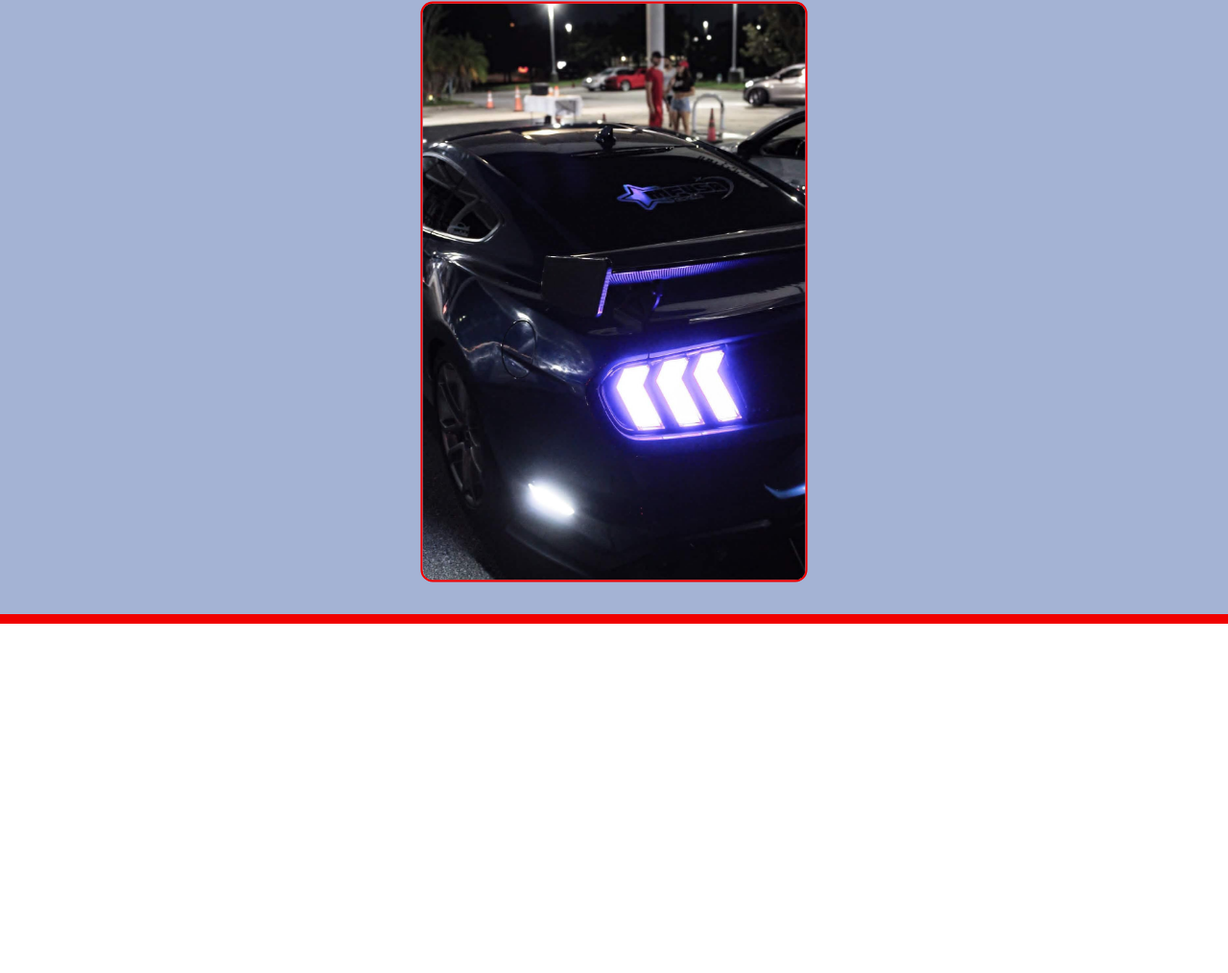
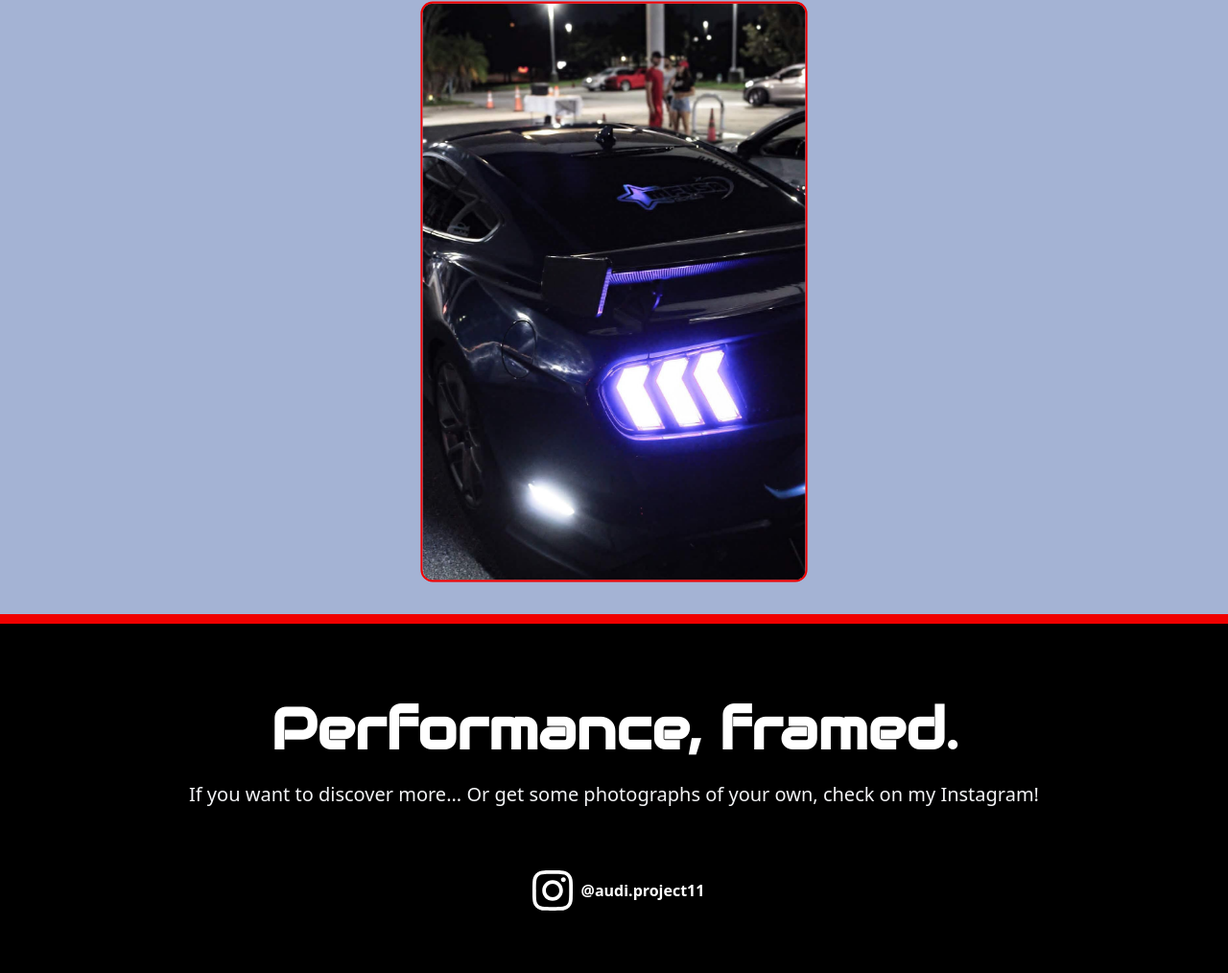
Before and after one commit to Shaedow2000/audi.project11, a website built with Vite: page index.html in a window 1280 px wide. Shown: the part 7328-8342 px from the top of the page at 96% size. Before the commit the page ends 7978 px from the top, so only its background shows below. Built offline with nearby package versions, Linux system fonts and the light colour scheme.

Commit message:
Create footer section.

```diff
--- a/index.html
+++ b/index.html
@@ -43,5 +43,16 @@
         <img src="src/assets/IMG_20260117_172521_968.jpg" alt="img10" id="p10" />
       </div>
     </section>
+    <footer class="w-screen h-fit bg-uniform-black pt-6 flex flex-col justify-center items-center">
+      <h1 class="text-2xl md:text-4xl lg:text-6xl text-white text-center md:pt-14 font-bold font-audiowide" id="fourth-header">Performance, framed.</h1>
+      <p class="text-lg md:text-xl text-gray-100 text-center pt-6 px-2" id="third-text">If you want to discover more... Or get some photographs of your own, check on my Instagram!</p>
+      <a href="https://www.instagram.com/audi.project11" class="flex items-center justify-center" id="instagram-link">
+        <svg xmlns="http://www.w3.org/2000/svg" viewBox="0 0 640 640" width="60px" id="ig-svg">
+          <!--!Font Awesome Free v7.1.0 by @fontawesome - https://fontawesome.com License - https://fontawesome.com/license/free Copyright 2026 Fonticons, Inc.-->
+          <path d="M320.3 205C256.8 204.8 205.2 256.2 205 319.7C204.8 383.2 256.2 434.8 319.7 435C383.2 435.2 434.8 383.8 435 320.3C435.2 256.8 383.8 205.2 320.3 205zM319.7 245.4C360.9 245.2 394.4 278.5 394.6 319.7C394.8 360.9 361.5 394.4 320.3 394.6C279.1 394.8 245.6 361.5 245.4 320.3C245.2 279.1 278.5 245.6 319.7 245.4zM413.1 200.3C413.1 185.5 425.1 173.5 439.9 173.5C454.7 173.5 466.7 185.5 466.7 200.3C466.7 215.1 454.7 227.1 439.9 227.1C425.1 227.1 413.1 215.1 413.1 200.3zM542.8 227.5C541.1 191.6 532.9 159.8 506.6 133.6C480.4 107.4 448.6 99.2 412.7 97.4C375.7 95.3 264.8 95.3 227.8 97.4C192 99.1 160.2 107.3 133.9 133.5C107.6 159.7 99.5 191.5 97.7 227.4C95.6 264.4 95.6 375.3 97.7 412.3C99.4 448.2 107.6 480 133.9 506.2C160.2 532.4 191.9 540.6 227.8 542.4C264.8 544.5 375.7 544.5 412.7 542.4C448.6 540.7 480.4 532.5 506.6 506.2C532.8 480 541 448.2 542.8 412.3C544.9 375.3 544.9 264.5 542.8 227.5zM495 452C487.2 471.6 472.1 486.7 452.4 494.6C422.9 506.3 352.9 503.6 320.3 503.6C287.7 503.6 217.6 506.2 188.2 494.6C168.6 486.8 153.5 471.7 145.6 452C133.9 422.5 136.6 352.5 136.6 319.9C136.6 287.3 134 217.2 145.6 187.8C153.4 168.2 168.5 153.1 188.2 145.2C217.7 133.5 287.7 136.2 320.3 136.2C352.9 136.2 423 133.6 452.4 145.2C472 153 487.1 168.1 495 187.8C506.7 217.3 504 287.3 504 319.9C504 352.5 506.7 422.6 495 452z"/>
+        </svg>
+        <h4 class="text-white font-bold">@audi.project11</h4>
+      </a>
+    </footer>
   </body>
 </html>
--- a/src/main.ts
+++ b/src/main.ts
@@ -1,7 +1,9 @@
 const second_header = document.getElementById( 'second-header' ) as HTMLHeadingElement;
 const third_header  = document.getElementById(  'third-header' ) as HTMLHeadingElement;
+const fourth_header = document.getElementById( 'fourth-header' ) as HTMLHeadingElement;
 
 const second_text = document.getElementById( 'second-text' ) as HTMLParagraphElement;
+const third_text  = document.getElementById(  'third-text' ) as HTMLParagraphElement;
 
 function is_visible( element: HTMLElement ): boolean {
   const values = element.getBoundingClientRect()
@@ -13,12 +15,17 @@ function is_visible( element: HTMLElement ): boolean {
 
 self.addEventListener( 'scroll', (): void => {
   if ( is_visible( second_header ) ) {
-    second_header.classList.add( 'animate-appear' )
-    second_text.classList.add( 'animate-appear' )
+    second_header.classList.add( 'animate-appear' );
+    second_text.classList.add( 'animate-appear' );
   }
 
   if ( is_visible(  third_header ) ) {
-    third_header.classList.add( 'animate-appear' )
+    third_header.classList.add(  'animate-appear' );
+  }
+
+  if ( is_visible( fourth_header ) ) {
+    fourth_header.classList.add( 'animate-appear' );
+    third_text.classList.add( 'animate-appear' );
   }
 
   for ( let i: number = 0; i <= 9; i++ ) {
--- a/src/style.css
+++ b/src/style.css
@@ -37,6 +37,23 @@
   @apply rounded-xl aspect-2/3 border-2 border-uniform-red object-cover w-96 transition ease-in-out duration-500 snap-center;
 }
 
+#ig-svg {
+  @apply fill-white
+}
+
+#instagram-link {
+  @apply my-10 p-4 transition-all ease-in-out duration-200
+}
+#instagram-link:hover {
+  @apply rounded-full bg-uniform-white
+}
+#instagram-link:hover svg {
+  @apply fill-uniform-red
+}
+#instagram-link:hover h4 {
+  @apply text-uniform-black
+}
+
 @keyframes slide {
   from {
     transform: translateX( -150% );
```
